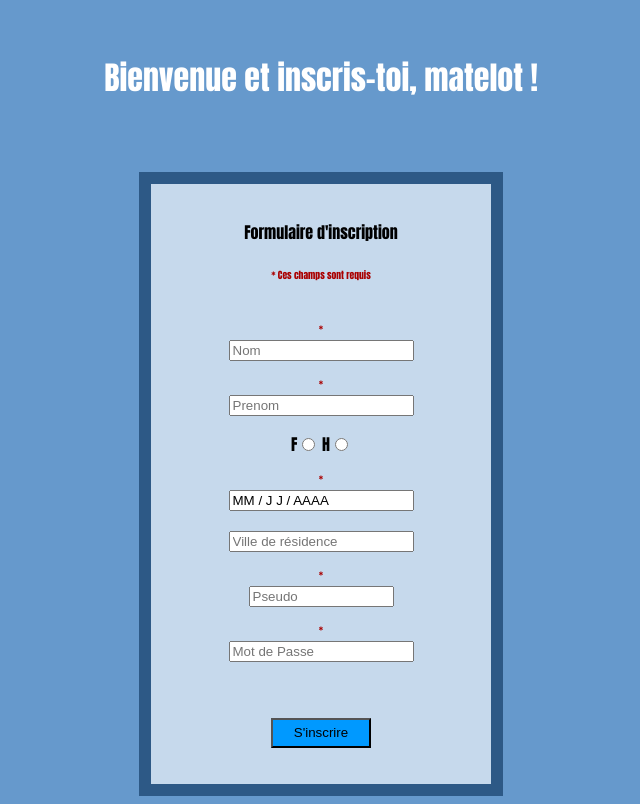
After one commit to lilelvis98/BatailleDW1, a PHP site: page /inscription.html in a window 1280 px wide. The commit adds this page. Shown: the whole page, without its empty margins (319-959 px from the left). Run offline with PHP 8.4, Linux system fonts and the light colour scheme.

Commit message:
Ajout de inscription.html

```diff
--- a/jeu/css/style_normal.css
+++ b/jeu/css/style_normal.css
@@ -28,6 +28,20 @@ h1{
 	margin-right: auto;
 }
 
+#boiteinscription2{
+	background-color: #c6d9ec;
+ 	width: 300px;
+ 	border: 12px solid #2d5986;
+ 	padding: 20px;
+	margin-left: auto;
+	margin-right: auto;
+}
+
+#ChampsObligatoires{
+	color: #aa0000;
+	font-size : 60%;
+}
+
 #centrer{
 	text-align: center;
 }
@@ -39,7 +53,7 @@ input.connexion {
 }
 
 input.inscription {
-	width: 90px;
+	width: 100px;
 	height: 30px;
 	background-color: #0099ff;
 }
--- /dev/null
+++ b/jeu/inscription.html
@@ -0,0 +1,65 @@
+<!DOCTYPE html>
+<html>
+	<head>
+
+		<meta http-equiv="Content-Type" content="text/html; charset=UTF-8" />
+		<link rel="stylesheet" type="text/css" href="css/style_normal.css">
+		<title>La Bataille Navale</title>
+		<?php
+			require_once('./fonctions.php');
+		?>
+
+	</head>
+	<body>
+		<?php
+			//connexion à la base de données
+			connexion_bd();
+		?>
+		<br/>
+		<h1>Bienvenue et inscris-toi, matelot !</h1>
+		<br/><br/>
+
+		<!-- Formulaire d'inscription -->
+		<div id="boiteinscription2">
+			<div id="centrer">
+				<p>
+
+					<div>Formulaire d'inscription</div><br/>
+					<div id="ChampsObligatoires">* Ces champs sont requis</div>
+					<form method='POST' action='./accueil.php'>
+					<br/>
+					<p>
+						<div id="ChampsObligatoires">*</div><input id="Nom_Joueur" name="Nom" type="text" size= 20 placeholder="Nom" />
+					</p>
+					<p>
+						<div id="ChampsObligatoires">*</div><input id="Prenom" name="Prenom" type="text" size= 20 placeholder="Prenom" />
+					</p>
+					<label>F<input type="radio" name="sexe" id="homme" value="Homme"></label>
+					<label>H<input type="radio" name="sexe" id="femme" value="Femme"></label>
+					<p>
+						<div id="ChampsObligatoires">*</div><input id="Date_Naiss" name="DateNaissance" type="text" size= 20 placeholder="Date de Naissance" value="MM / J J / AAAA" />
+					</p>
+					<p>
+						<div id="ChampsObligatoires"> </div><input id="Ville_Res" name="VilleResidence" type="text" size= 20 placeholder="Ville de résidence" />
+					</p>
+					<p>
+						<div id="ChampsObligatoires">*</div><input id="Pseudo" name="Pseudo" type="text" size=15 placeholder="Pseudo"/>
+					</p>
+					<p>
+						<div id="ChampsObligatoires">*</div><input id="mdp" name="motDePasse" type="password" placeholder="Mot de Passe" />
+					</p>
+					<br/>
+					<p>
+						<input id="clici" name="cliqueinscription" type="submit" value="S'inscrire" class="inscription"/>
+					</p>
+
+					</form>
+				</p>
+			</div>
+		</div>
+
+
+		<!-- Div d'erreur de co -->
+
+	</body>
+</html>
```
